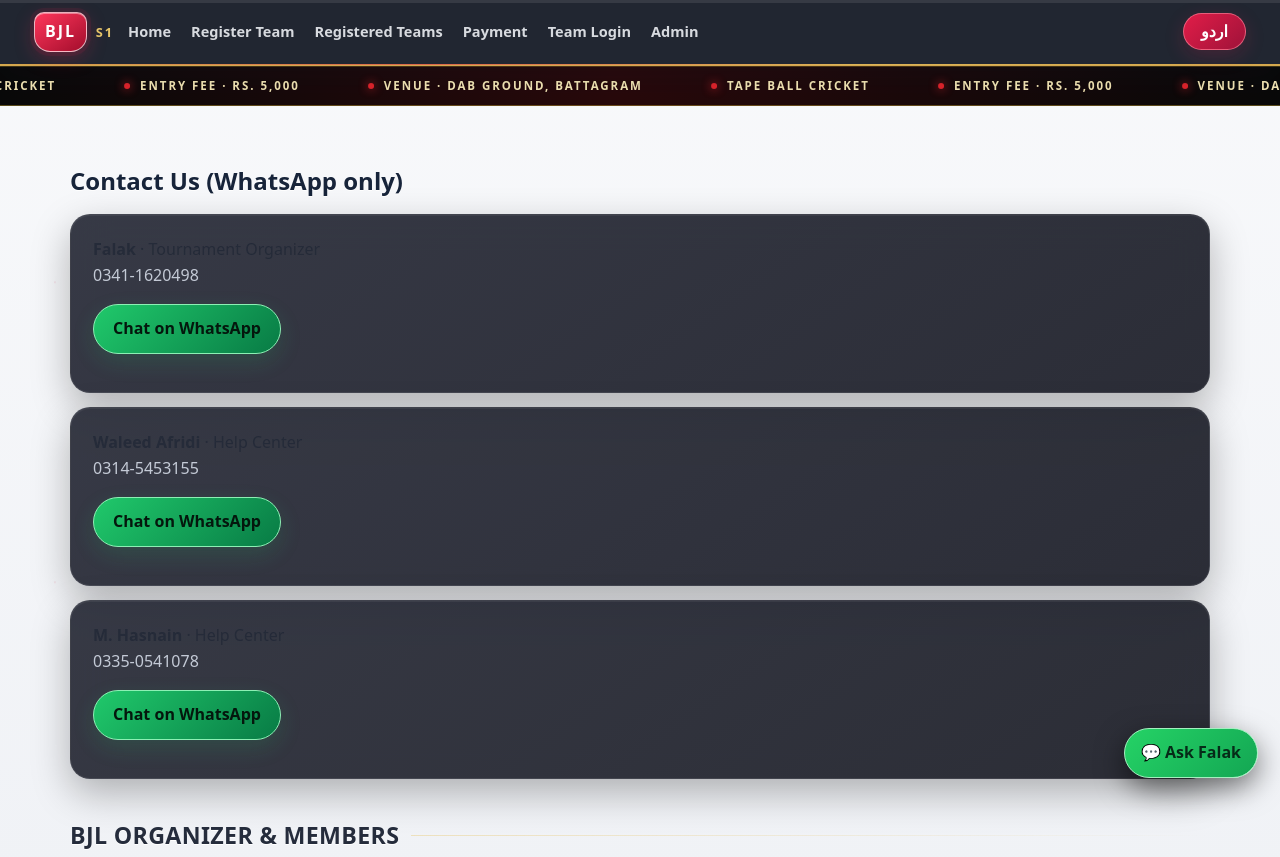
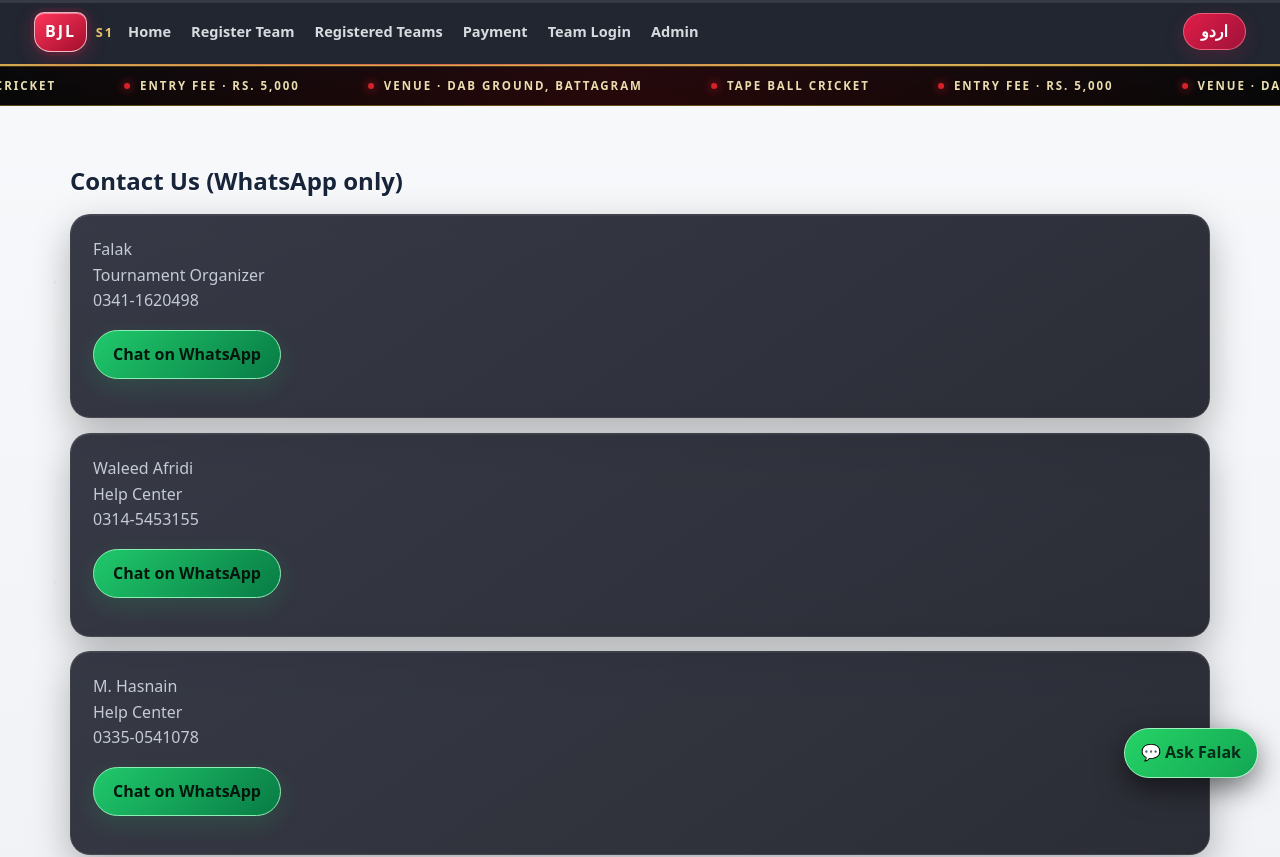
Before and after one commit to musakazimqureshi/bjl, a Next.js app: page /help in a window 1280 px wide. Shown: the top 857 px of the page. Built offline with nearby package versions, Linux system fonts and the light colour scheme; no server answers; a web font is replaced by a local one.

Commit message:
Improve Help Center contact name visibility

```diff
--- a/app/help/page.js
+++ b/app/help/page.js
@@ -5,7 +5,7 @@ export default function Help() {
   const { t } = useLang();
   return (<><h2>{t('helpTitle')}</h2>
     {CONTACTS.map(c => (<div className="card" key={c.num}>
-      <b>{c.name}</b> · {t(c.role)}<div dir="ltr">{c.disp}</div>
+      <div className="help-contact-name">{c.name}</div><div className="help-contact-role">{t(c.role)}</div><div className="help-contact-number" dir="ltr">{c.disp}</div>
       <div className="row" style={{ justifyContent: 'flex-start' }}>
         <a className="btn" href={`https://wa.me/${c.num}?text=${encodeURIComponent(t(c.msg))}`} target="_blank" rel="noopener noreferrer">{t('wa')}</a>
       </div></div>))}
```
